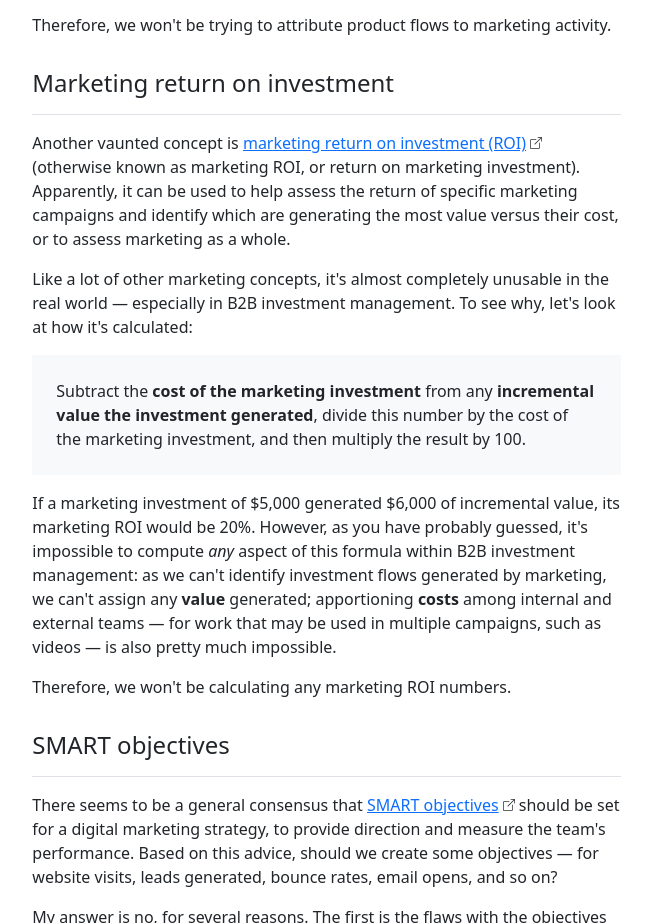
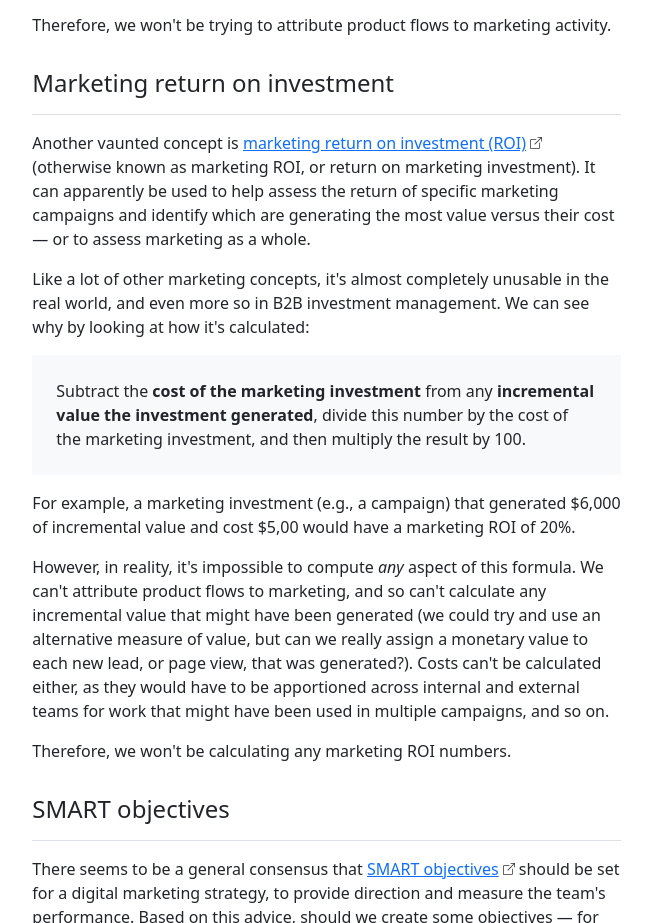
Before and after one commit to jharrison82/jharrison82.github.io, a plain HTML site: page goals.html in a window 1280 px wide. Shown: the part 684-1607 px from the top of the page, without its empty margins (257-909 px from the left). Drawn offline with nearby package versions, Linux system fonts and the light colour scheme.

Commit message:
Update goals.html

```diff
--- a/goals.html
+++ b/goals.html
@@ -88,13 +88,15 @@
 
 					<h2 id="marketing-return-on-investment" class="h4 border-bottom pt-3 pb-3 mb-3">Marketing return on investment</h2>
 
-					<p>Another vaunted concept is <a class="external" href="https://hbr.org/2017/07/a-refresher-on-marketing-roi" target="_blank">marketing return on investment (ROI)</a> (otherwise known as marketing ROI, or return on marketing investment). Apparently, it can be used to help assess the return of specific marketing campaigns and identify which are generating the most value versus their cost, or to assess marketing as a whole.</p>
+					<p>Another vaunted concept is <a class="external" href="https://hbr.org/2017/07/a-refresher-on-marketing-roi" target="_blank">marketing return on investment (ROI)</a> (otherwise known as marketing ROI, or return on marketing investment). It can apparently be used to help assess the return of specific marketing campaigns and identify which are generating the most value versus their cost &mdash; or to assess marketing as a whole.</p>
 
-					<p>Like a lot of other marketing concepts, it's almost completely unusable in the real world &mdash; especially in B2B investment management. To see why, let's look at how it's calculated:</p>
+					<p>Like a lot of other marketing concepts, it's almost completely unusable in the real world, and even more so in B2B investment management. We can see why by looking at how it's calculated:</p>
 
 					<div class="p-4 mb-3 bg-light">Subtract the <strong>cost of the marketing investment</strong> from any <strong>incremental value the investment generated</strong>, divide this number by the cost of the marketing investment, and then multiply the result by 100.</div>
 
-					<p>If a marketing investment of $5,000 generated $6,000 of incremental value, its marketing ROI would be 20%. However, as you have probably guessed, it's impossible to compute <em>any</em> aspect of this formula within B2B investment management: as we can't identify investment flows generated by marketing, we can't assign any <strong>value</strong> generated; apportioning <strong>costs</strong> among internal and external teams &mdash; for work that may be used in multiple campaigns, such as videos &mdash; is also pretty much impossible.</p>
+					<p>For example, a marketing investment (e.g., a campaign) that generated $6,000 of incremental value and cost $5,00 would have a marketing ROI of 20%.</p>
+
+					<p>However, in reality, it's impossible to compute <em>any</em> aspect of this formula. We can't attribute product flows to marketing, and so can't calculate any incremental value that might have been generated (we could try and use an alternative measure of value, but can we really assign a monetary value to each new lead, or page view, that was generated?). Costs can't be calculated either, as they would have to be apportioned across internal and external teams for work that might have been used in multiple campaigns, and so on.</p>
 
 					<p>Therefore, we won't be calculating any marketing ROI numbers.</p>
 
```
